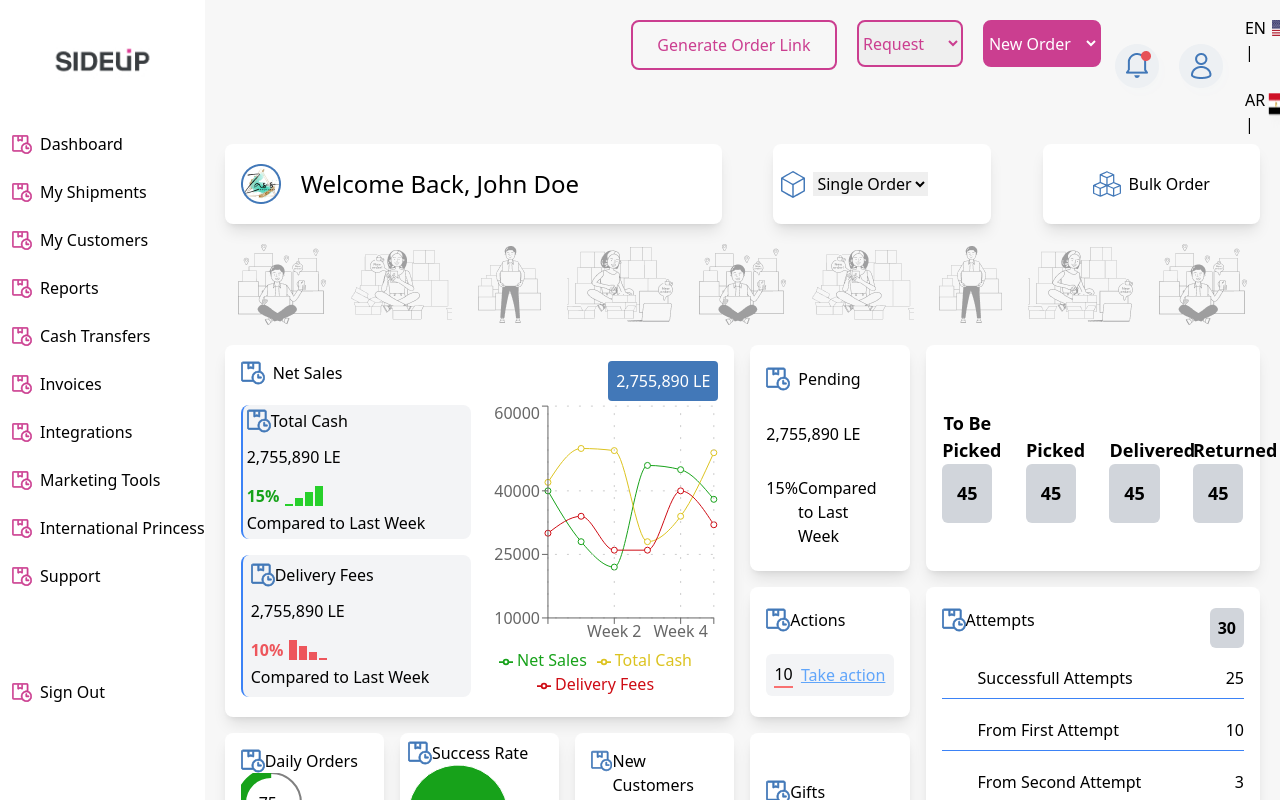
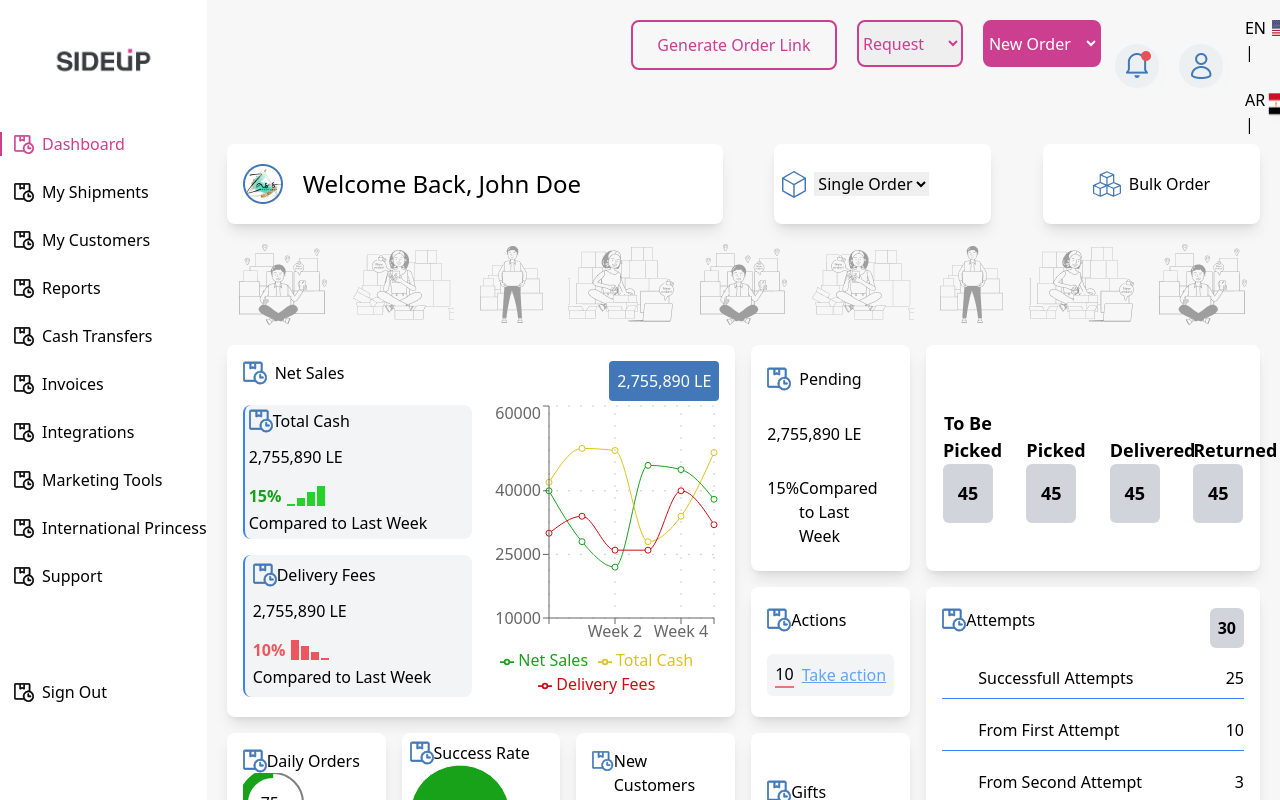
Before and after one commit to sebaei/sideup-task, a Next.js app: page / in a window 1280 px wide. Shown: the top 800 px of the page. Built offline with nearby package versions, Linux system fonts and the light colour scheme.

Commit message:
Update Sidebar active tab styling

```diff
--- a/pages/components/sidebar.tsx
+++ b/pages/components/sidebar.tsx
@@ -1,12 +1,12 @@
 import Image from "next/image";
 import { useState } from "react";
 import sideupLogo from "../../public/assets/sideupLogo.jpg";
-import disk from "../../public/assets/disk.jpg";
 
 import { sidebarItems } from "../../public/constants";
 import { PurpleDisk, BlackDisk } from "../../public/constants";
 
 const Sidebar = () => {
+  const [activeTab, setActiveTab] = useState("Dashboard");
   return (
     <div className="hidden sm:flex flex-col bg-white shadow-xl min-w-[15%] h-[100vh]">
       <Image
@@ -17,13 +17,23 @@ const Sidebar = () => {
       {sidebarItems.map((item, index) => (
         <div
           key={index}
-          className={`flex flex-row border-transparent cursor-pointer items-center pl-3  ${
+          className={`flex flex-row border-l-2 cursor-pointer items-center pl-3  ${
             sidebarItems.length - 1 !== index ? "my-3" : "mt-20"
-          } active:border-l-[#CB3E90] active:border-2`}
+          } ${
+            activeTab === item ? "border-l-[#CB3E90]" : "border-l-transparent"
+          }  `}
+          onClick={() => setActiveTab(item)}
         >
           {/* <Image src={disk} alt="disk" className="w-4 h-4" /> */}
-          <PurpleDisk />
-          <span className={`ml-2  active:text-[#CB3E90]`}>{item}</span>
+          {activeTab === item ? <PurpleDisk /> : <BlackDisk />}
+
+          <span
+            className={`ml-2  ${
+              activeTab === item ? "text-[#CB3E90]" : "text-black"
+            }`}
+          >
+            {item}
+          </span>
         </div>
       ))}
     </div>
```
